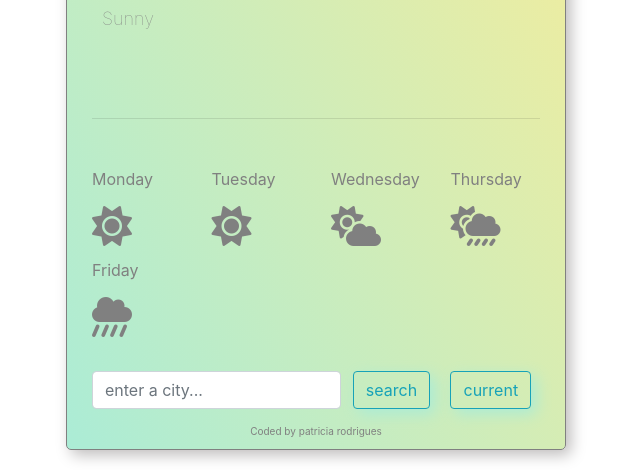
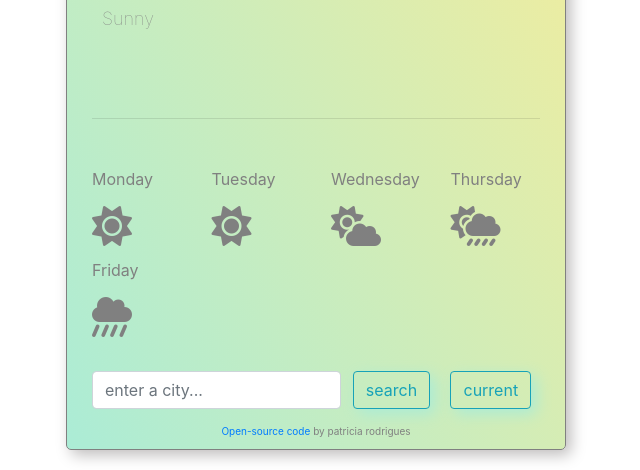
Before and after one commit to patte-zh/my-first-app, a plain HTML site: page index.html in a window 1280 px wide. Shown: the part 357-827 px from the top of the page, without its empty margins (324-964 px from the left). Drawn offline with nearby package versions, Linux system fonts and the light colour scheme.

Commit message:
add link to open-source code

```diff
--- a/index.html
+++ b/index.html
@@ -110,7 +110,12 @@
           </div>
         </form>
       </div>
-      <footer>Coded by patricia rodrigues</footer>
+      <footer>
+        <a href="https://github.com/patte-zh/my-first-app" id="openSource">
+          Open-source code
+        </a>
+        <span>by patricia rodrigues</span>
+      </footer>
     </div>
     <script src="src/script.js"></script>
   </body>
```
